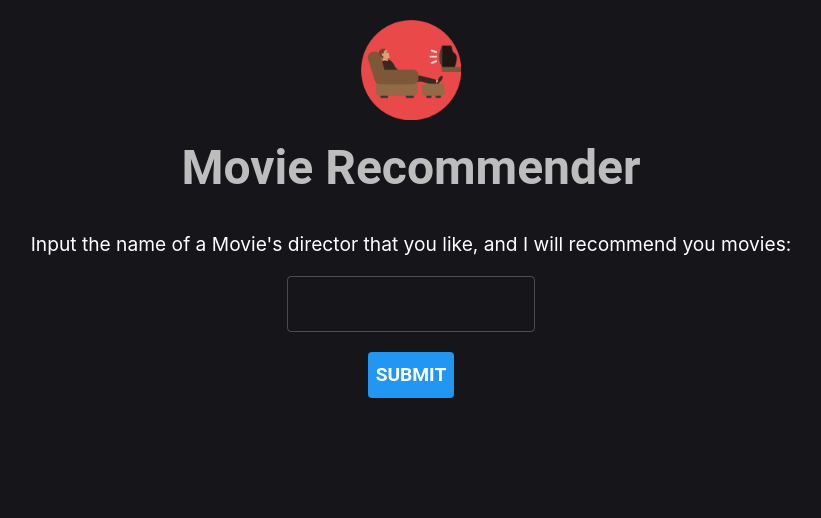
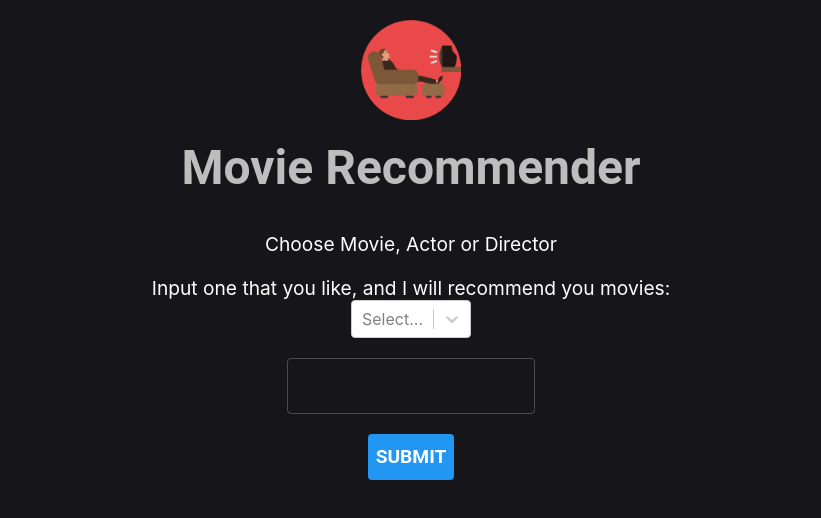
Before and after one commit to rodrijuarez/movie-recommender, a React (Create React App) app: page / in a window 1280 px wide. Shown: the top 518 px of the page, without its empty margins (229-1050 px from the left). Built offline with nearby package versions, Linux system fonts and the light colour scheme.

Commit message:
adding select button that does nothing yet

```diff
--- a/src/App.js
+++ b/src/App.js
@@ -3,6 +3,7 @@ import React, { useState } from 'react';
 import theme from './theme';
 import { ThemeProvider, styled } from '@mui/material/styles';
 import { TextField, Button, Typography } from '@mui/material';
+import Select from 'react-select';
 import axios from 'axios';
 
 const Wrapper = styled('div')(({ theme }) => ({
@@ -96,6 +97,12 @@ function App() {
     });
   }
 
+  const optionsSelect = [
+    { value: 'director', label: 'Director' },
+    { value: 'movie', label: 'Movie' },
+    { value: 'actor', label: 'Actor' }
+  ];
+
   return (
     <ThemeProvider theme={theme}>
       <WrapperImage>
@@ -105,7 +112,15 @@ function App() {
       <Wrapper>
         <Title variant="h1">Movie Recommender</Title>
         <Form onSubmit={handleSubmit}>
-          <Label htmlFor="director-name">Input the name of a Movie's director that you like, and I will recommend you movies:</Label>
+        <Label htmlFor="option-select">
+            Choose Movie, Actor or Director
+          </Label>
+          <Label htmlFor="director-name">
+            Input one that you like, and I will recommend you movies:
+          </Label>
+          <Select id="option-select" name="option-select" options={optionsSelect}
+          // defaultValue={optionsSelect[0].value}
+          ></Select>
           <Input
             id="director-name"
             name="director-name"
```
